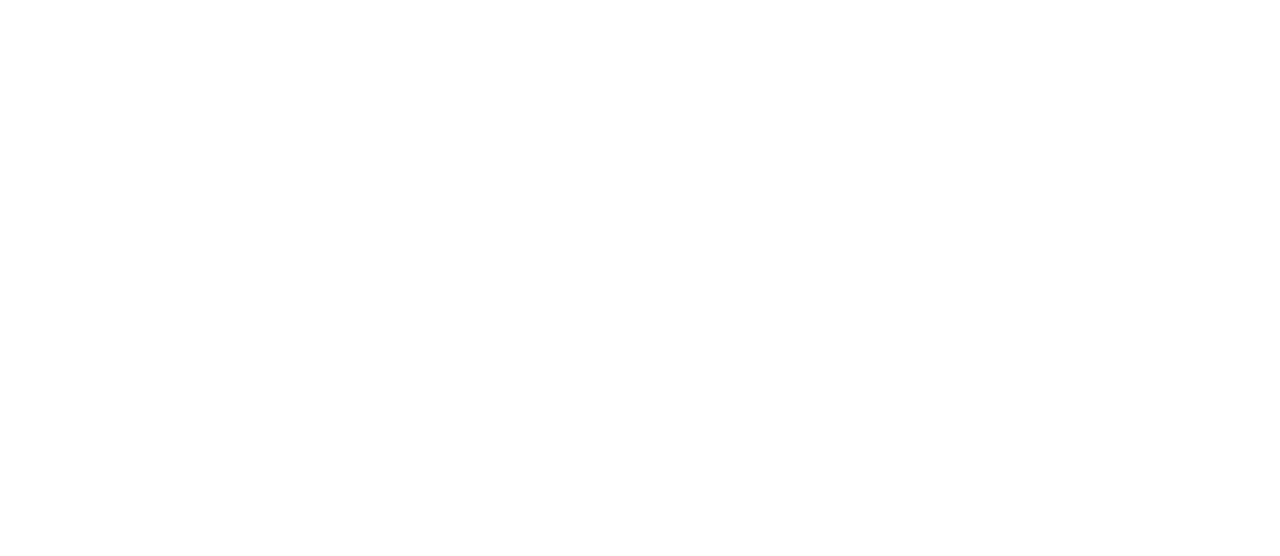
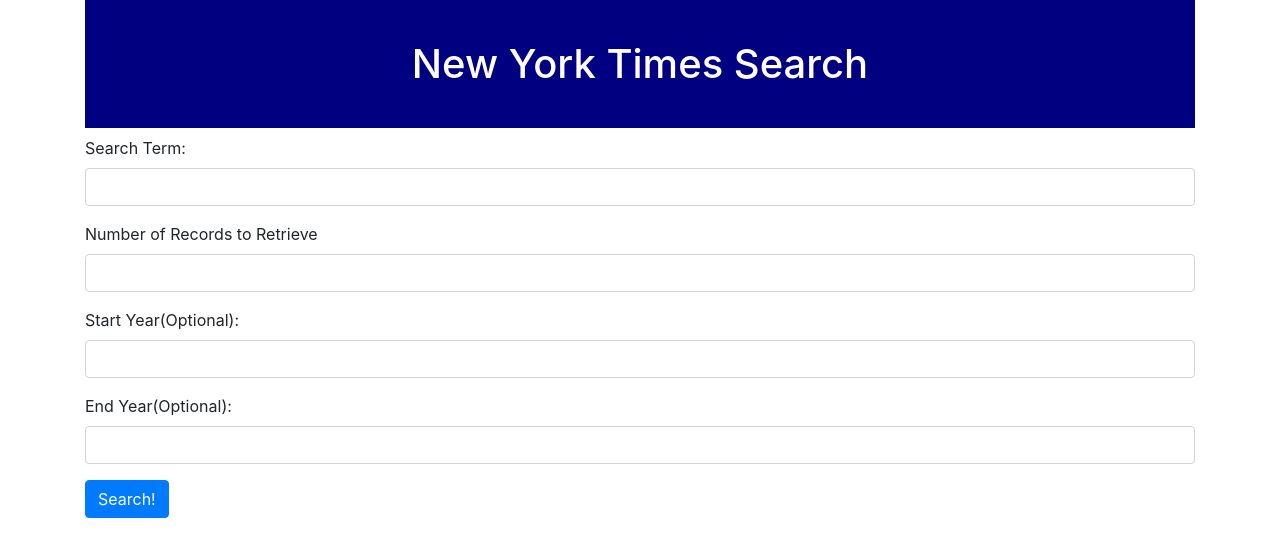
Before and after one commit to schoess/NYT_Article_Puller, a plain HTML site: page index.html in a window 1280 px wide. Drawn offline with nearby package versions, Linux system fonts and the light colour scheme.

Commit message:
built skeleton html page

```diff
--- a/assets/style.css
+++ b/assets/style.css
@@ -0,0 +1,19 @@
+/*
+==================================
+Body Styles
+==================================
+*/
+
+#mainHeading {
+    padding-top: 40px;
+    padding-bottom: 40px;
+    background-color: rgb(0, 0, 128);
+    color: white;
+}
+
+
+/*
+==================================
+Tyopgraphy
+==================================
+*/
--- a/index.html
+++ b/index.html
@@ -1,5 +1,6 @@
 <!DOCTYPE html>
 <html lang="en">
+
 <head>
     <meta charset="UTF-8">
     <meta name="viewport" content="width=device-width, initial-scale=1.0">
@@ -7,7 +8,55 @@
     <link rel="stylesheet" href="assets/style.css">
     <title>NYT Artice Puller</title>
 </head>
+
 <body>
+
+    <div class="container">
+        <!--Main Heading-->
+        <div class="row">
+            <div class="col text-center">
+                <h1 id="mainHeading">New York Times Search</h1>
+            </div>
+        </div>
+
+            <!--Search Forms-->
+
+        <div class="row">
+            <div class="col">
+                <form>
+                    <div class="form-group">
+                      <label for="formGroupExampleInput">Search Term:</label>
+                      <input type="text" class="form-control" id="searchTerm" placeholder="">
+                    </div>
+                    <div class="form-group">
+                      <label for="formGroupExampleInput2">Number of Records to Retrieve</label>
+                      <input type="text" class="form-control" id="numberTerm" placeholder="">
+                    </div>
+                    <div class="form-group">
+                        <label for="formGroupExampleInput2">Start Year(Optional):</label>
+                        <input type="text" class="form-control" id="startYear" placeholder="">
+                      </div>
+                      <div class="form-group">
+                        <label for="formGroupExampleInput2">End Year(Optional):</label>
+                        <input type="text" class="form-control" id="endYear" placeholder="">
+                      </div>
+                      <button type="button" class="btn btn-primary">Search!</button>
+                  </form>
+            </div>
+
+            <div class="row">
+                <div class="col" id="results">
+
+                </div>
+            </div>
+        </div>
+    </div>
+
+
+
+
+
+
 
 
 <script src="assets/script.js"></script>
```
